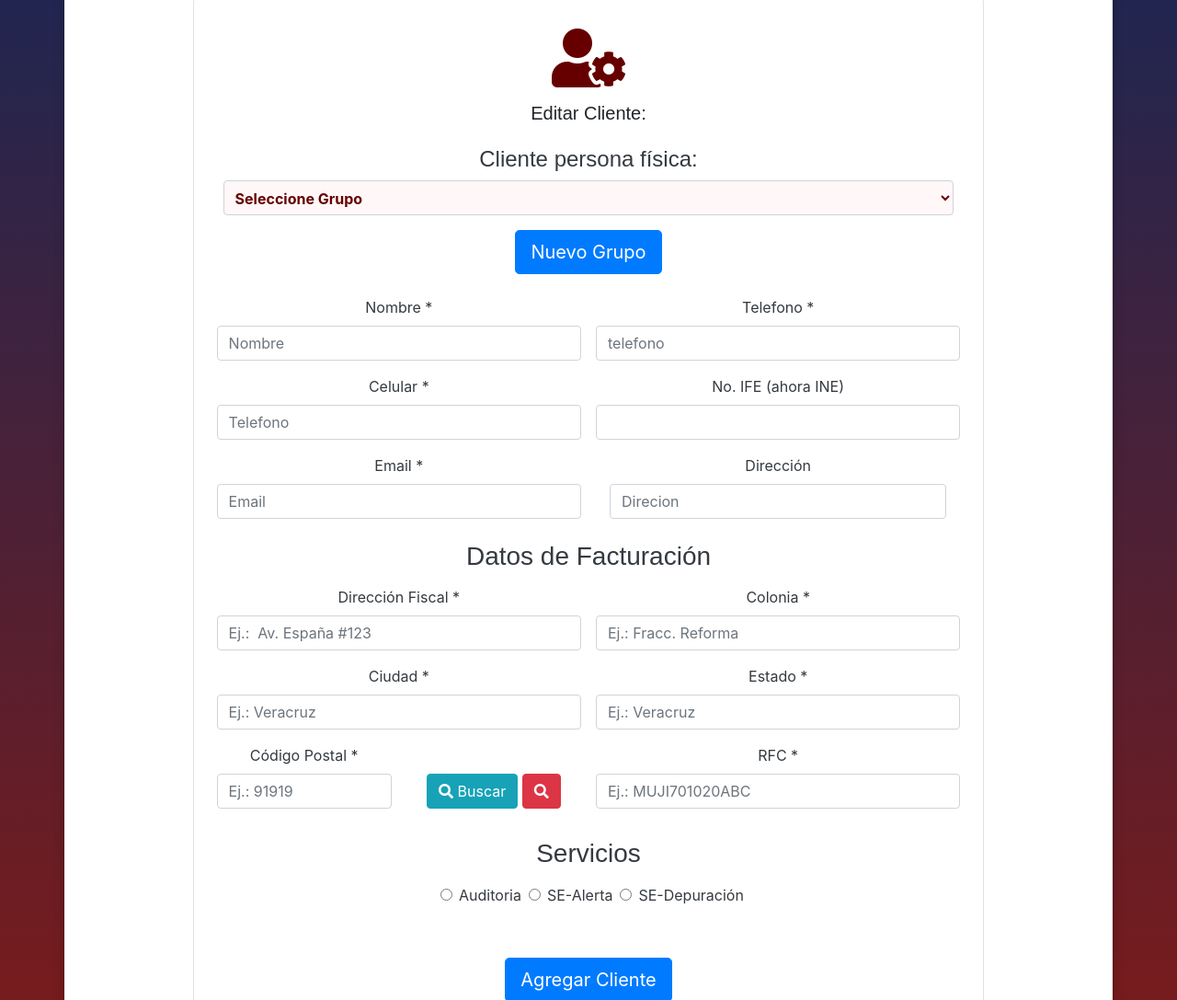
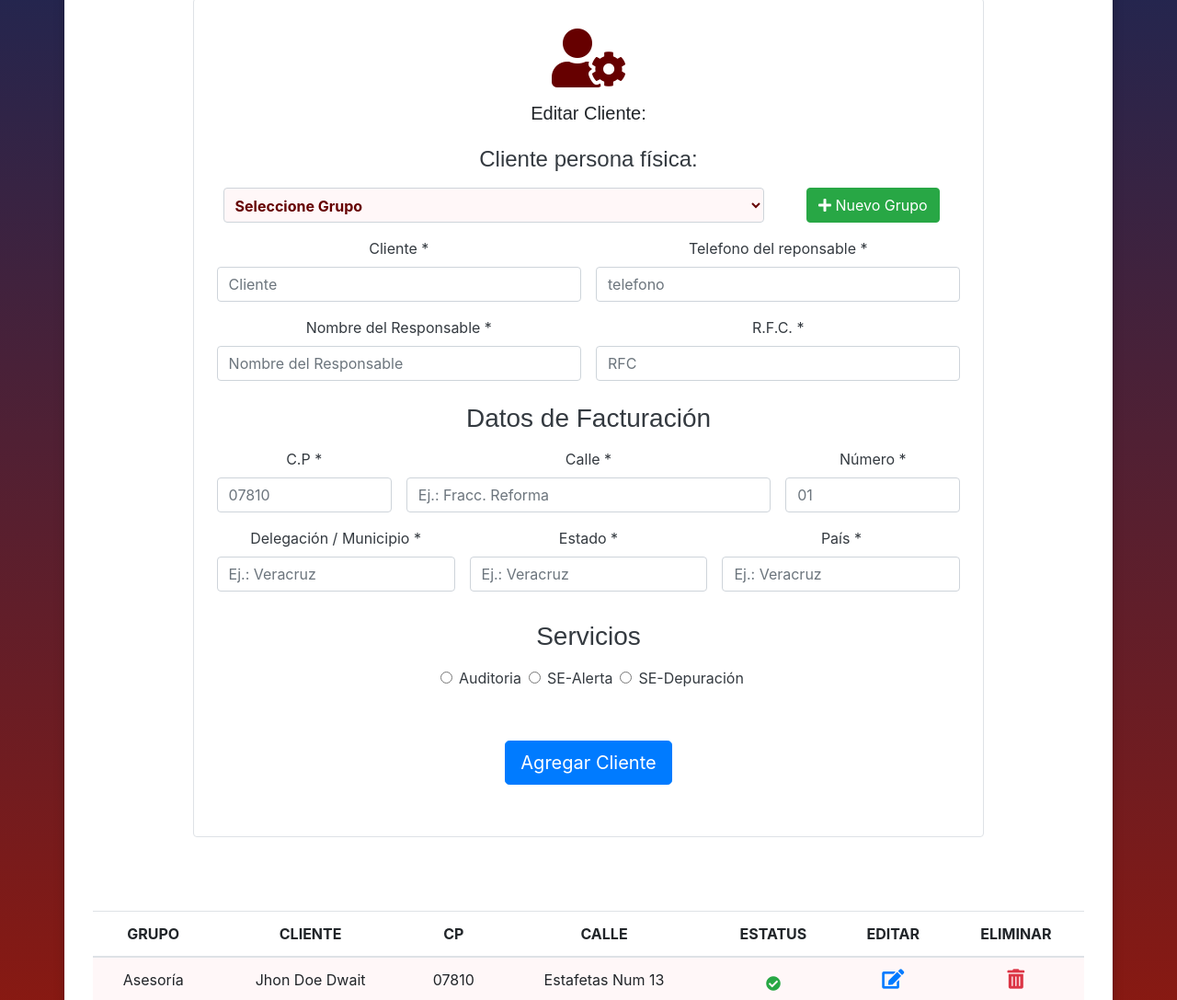
Before and after one commit to IanLara/MoviSafe, a plain HTML site: page nuevo_cliente.html in a window 1280 px wide. Shown: the part 328-1415 px from the top of the page at 92% size. Drawn offline with Linux system fonts and the light colour scheme.

Commit message:
Correcion a nuevo cliente
Tomar como referencia esta correccion a nuevo cliente que es igual a editar

```diff
--- a/nuevo_cliente.html
+++ b/nuevo_cliente.html
@@ -76,129 +76,91 @@
             <div class="border rounded p-3 text-center box_sucursal m-3" style="width: 80%;">
               <i class="fas fa-user-cog fa-4x m-3 rojo_obscuro"></i>
               <p class=" h5"> Editar Cliente:</p>
-              <form class="text-dark p-3 needs-validation"  novalidate  method="POST">
+              <form class="text-dark p-3">
         <div class="row">
           <div  class="col-md-12 " id="grupo__nombre" >
 
 
 
             <p class="h4">Cliente persona física:</p>
-            <div class="row">
-              <div class="col">
-
+            <div class="row py-2">
+              <div class="col-md-9">
                <select name="tipo_mant" id="" class="p-2 color_rojo_suave rojo_obscuro font-weight-bold form-control">
                     <option value="1"> Seleccione Grupo</option>
                     <option value="2"> Dep01</option>
                     <option value="3">Depo</option>
                 </select>
-                  <button class="btn btn-primary  btn-lg m-3">Nuevo Grupo</button>
+              </div>
+              <div class="col-md-3">
+                  <button type="button" class="btn btn-success" data-toggle="modal" data-target="#exampleModal">
+                  <i class="fas fa-plus"></i> Nuevo Grupo</button>
                             </div>
 
             </div>
            <div class="row ">
               <div class="col-md-6 p-2">
-                <label for="name"> Nombre *</label>
-                <input type="text"  name="name" id="name" class="form-control " placeholder="Nombre" required>
-                 <div class="valid-feedback">
-                        Correcto
-                        </div>
-                         <div class="invalid-feedback">
-                        Por favor introduzca un nombre válido
-                      </div>
+                <label for="name"> Cliente *</label>
+                <input type="text"  name="name" id="name" class="form-control " placeholder="Cliente" required>
+
                 </div>
               <div class="col-md-6 p-2">
-                <label for="telefono"> Telefono *</label>
+                <label for="telefono"> Telefono del reponsable *</label>
                 <input type="text" class="form-control" placeholder="telefono" name="puesto" required>
-                 <div class="valid-feedback">
-                        Correcto
-                        </div>
-                         <div class="invalid-feedback">
-                        Por favor introduzca un puesto válido
-                      </div>
+
               </div>
             </div>
            <div class="row">
               <div class="col-md-6 p-2">
-                <label for="celular"> Celular * </label>
-                <input type="text"  name="celular"class="form-control" placeholder="Telefono" required>
-                <div class="valid-feedback">
-                        Correcto
+                <label for="celular"> Nombre del Responsable * </label>
+                <input type="text"  name="nombre_resp"class="form-control" placeholder="Nombre del Responsable" required>
+
               </div>
-                         <div class="invalid-feedback">
-                        Por favor introduzca un telefono válido
+              <div class="col-md-6 p-2">
+                 <label for="email"> R.F.C. *</label>
+                <input type="text"  name="rfc" class="form-control" placeholder="RFC" required>
+
               </div>
            </div>
-              <div class="col-md-6 p-2">
-                <label for="INE"> No. IFE (ahora INE) </label>
-                <input type="text" name="INE "class="form-control">
-              </div>
-           </div>
-           <div class="row">
-              <div class="col-md-6 p-2">
-                <label for="email"> Email *</label>
-                <input type="text"  name="email" class="form-control" placeholder="Email" required>
-                <div class="valid-feedback">
-                        Correcto
-                        </div>
-                         <div class="invalid-feedback">
-                        Por favor introduzca un correo válido
-                      </div>
-              </div>
-              <div class="col m-2">
-                <label for="Orden de compra"> Dirección </label>
-                <input type="text"  name="direccion"class="form-control" placeholder="Direcion">
-              </div>
-           </div>
+
         </div>
       </div>
        <!-- empieza forma facturacion--->
      <p class="h3  mt-3">Datos de Facturación</p>
   <div class="row">
-       <div class="col-md-6 p-2">
-        <label for="RazonSocial *">Dirección Fiscal *</label>
-        <input type="text" name="txtDireccionfiscal" id="txtDireccionfiscal" class="form-control" placeholder="Ej.:  Av. España #123" required />
-        <div class="valid-feedback">Correcto</div>
-        <div class="invalid-feedback">Por favor introduzca Dirección de Facturación</div>
+       <div class="col-md-3 p-2">
+        <label for="RazonSocial *">C.P *</label>
+        <input type="text" name="txtDireccionfiscal" id="txtDireccionfiscal" class="form-control" placeholder="07810" required />
+
+
     </div>
     <div class="col-md-6 p-2">
-        <label for="txtColonia *">Colonia * </label>
+        <label for="txtColonia *">Calle * </label>
         <input type="text" name="txtColonia" id="txtColonia" class="form-control" required  placeholder="Ej.: Fracc. Reforma" />
-        <div class="valid-feedback">Correcto</div>
-        <div class="invalid-feedback">Por favor introduzca la colonia</div>
+    </div>
+     <div class="col-md-3 p-2">
+        <label for="txtCiudad *">Número *</label>
+        <input type="text" name="txtCiudad" id="txtCiudad" class="form-control"  required placeholder="01" />
+    </div>
+
+
+  </div>
+
+
+<div class="row">
+    <div class="col-md-4 p-2">
+        <label for="txtCiudad *">Delegación / Municipio *</label>
+        <input type="text" name="txtCiudad" id="txtCiudad" class="form-control"  required placeholder="Ej.: Veracruz" />
+    </div>
+    <div class="col-md-4 p-2">
+        <label for="txtEstado *">Estado * </label>
+        <input type="text" name="txtEstado" id="txtEstado" class="form-control"  required placeholder="Ej.: Veracruz" />
+    </div>
+    <div class="col-md-4 p-2">
+        <label for="txtEstado *">País * </label>
+        <input type="text" name="txtEstado" id="txtEstado" class="form-control"  required placeholder="Ej.: Veracruz" />
     </div>
 </div>
-<div class="row">
-    <div class="col-md-6 p-2">
-        <label for="txtCiudad *">Ciudad *</label>
-        <input type="text" name="txtCiudad" id="txtCiudad" class="form-control"  required placeholder="Ej.: Veracruz" />
-        <div class="valid-feedback">Correcto</div>
-        <div class="invalid-feedback">Por favor introduzca la Ciudad</div>
-    </div>
-    <div class="col-md-6 p-2">
-        <label for="txtEstado *">Estado * </label>
-        <input type="text" name="txtEstado" id="txtEstado" class="form-control"  required placeholder="Ej.: Veracruz" />
-        <div class="valid-feedback">Correcto</div>
-        <div class="invalid-feedback">Por favor introduzca el estado</div>
-    </div>
-</div>
-<div class="row">
-        <div class="col-md-3 p-2">
-        <label for="txtCp *">Código Postal *</label>
-        <input type="text" name="txtCp" id="txtCp" class="form-control"  required placeholder="Ej.: 91919" />
-    </div>
-    <div class="col-3">
-         <div style="margin-top: 40px;">
-          <button class="btn btn-info my-sm-0" type="submit" ><i class="fas fa-search"></i> Buscar </button>
-          <button class="btn btn-danger my-sm-0" type="submit" ><i class="fas fa-search"></i></button>
-        </div>
-    </div>
-    <div class="col-md-6 p-2">
-        <label for="txtRfc *">RFC * </label>
-        <input type="text" name="txtRfc" id="txtRfc" class="form-control"  required placeholder="Ej.: MUJI701020ABC" />
-        <div class="valid-feedback">Correcto</div>
-        <div class="invalid-feedback">Por favor introduzca el RFC</div>
-    </div>
-</div>
+
 <div class="row">
   <div class="col-md-12 p-2">
           <p class="h3  text-center mt-3">Servicios</p>
@@ -275,12 +237,32 @@
   <div>
 </div>
 
+ <!-- Button trigger modal -->
 
 
+<!-- Modal -->
+<div class="modal fade" id="exampleModal" tabindex="-1" aria-labelledby="exampleModalLabel" aria-hidden="true">
+  <div class="modal-dialog">
+    <div class="modal-content">
+      <div class="modal-header">
+        <h5 class="modal-title" id="exampleModalLabel">Añadir un nuevo grupo</h5>
+        <button type="button" class="close" data-dismiss="modal" aria-label="Close">
 
+        </button>
+      </div>
+      <div class="modal-body">
+               <div class="form-group">
+            <input type="text" class="form-control">
 
-
-
+          </div>
+      </div>
+      <div class="modal-footer">
+        <button type="button" class="btn btn-secondary" data-dismiss="modal">Cerrar</button>
+        <button type="button" class="btn btn-primary">Guardar Cambios</button>
+      </div>
+    </div>
+  </div>
+</div>
 
 
 
@@ -296,6 +278,7 @@
 
 
 <script src="js/jquery-3.3.1.min.js"></script>
+<script src="js/bootstrap.min.js"></script>
    <script>
      $("#buscar_avanzado").hide();
      $( "#show_buscador" ).click(function() {
@@ -303,11 +286,9 @@
 
   });
 
+$('#myModal').on('shown.bs.modal', function () {
+  $('#myInput').trigger('focus')
+})
+
 
   </script>
-  <script src="js/bootstrap.min.js"></script>
-
-
-
-
-</body></html>
```
Also changed, not shown: estudio_auditoria.html (+4 -0 lines). Lines whose indentation alone changed are shown as unchanged.
